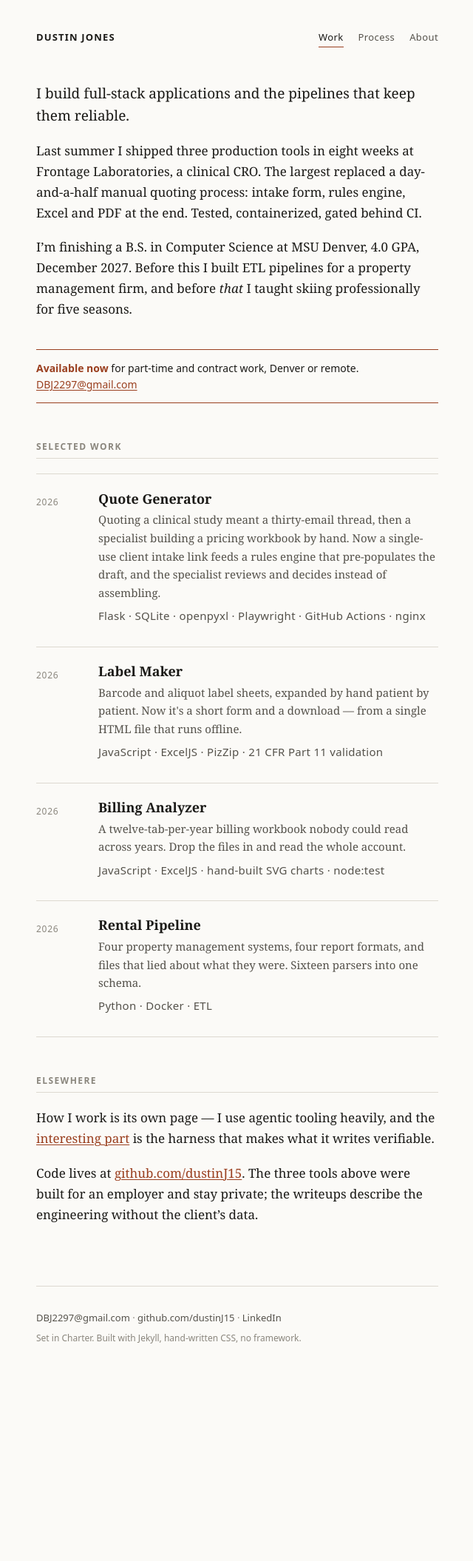
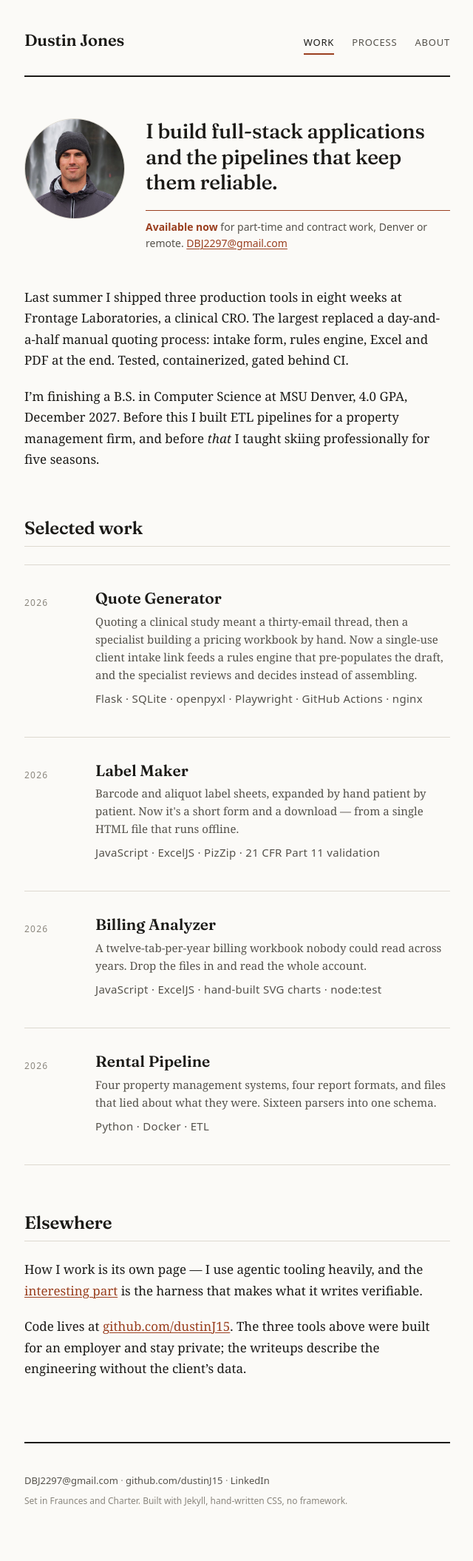
Before and after one commit to dustinJ15/dustinJ15.github.io, a Jekyll site: the page built from index.md, in a window 1280 px wide. Shown: the whole page at 74% size, without its empty margins (319-959 px from the left). Built offline with Jekyll 4.4.1, drawn with Linux system fonts in a browser that asks for light colours; before the commit the page ends 1881 px from its top, so only the background shows below that.

Commit message:
Design direction A: display face, real type scale, portrait
Chosen from three home-page directions built as working previews (editorial
sharpened / technical high-contrast / warm personal). A keeps the existing
bones and gives them conviction, on the argument that the site's
differentiator is the writing and the design should make that look
deliberate rather than compete with it.

- Fraunces for the wordmark, h1, h2, h3 and the intro line. Charter still
  carries all body text, so the reading experience is unchanged.
- A real scale: h1 1.9 -> 2.25rem, h2 promoted from a 0.75rem grey label to
  a 1.5rem heading, h3 1.06 -> 1.31rem.
- 2px rules under the masthead and above the footer; uppercase nav.
- Measure 34 -> 36rem, more air in the work list.
- Portrait above the fold, cropped from faceshoticeland.jpg, served at two
  widths with srcset. Same photo as LinkedIn and GitHub, deliberately: one
  face across all three makes him recognisable when people cross-reference.
- The availability line moves into the hero beside the portrait.

This adds the site's first external dependency, a Google Fonts stylesheet,
with preconnect. The colophon now says "Set in Fraunces and Charter".

```diff
--- a/_layouts/default.html
+++ b/_layouts/default.html
@@ -5,6 +5,9 @@
   <meta name="viewport" content="width=device-width, initial-scale=1">
   <title>{% if page.title and page.url != "/" %}{{ page.title }} · {{ site.title }}{% else %}{{ site.title }} — {{ site.tagline }}{% endif %}</title>
   <meta name="description" content="{{ page.description | default: page.summary | default: site.description | strip_newlines }}">
+  <link rel="preconnect" href="https://fonts.googleapis.com">
+  <link rel="preconnect" href="https://fonts.gstatic.com" crossorigin>
+  <link rel="stylesheet" href="https://fonts.googleapis.com/css2?family=Fraunces:opsz,wght@9..144,500;9..144,600&display=swap">
   <link rel="stylesheet" href="{{ '/assets/css/main.css' | relative_url }}">
   <link rel="canonical" href="{{ page.url | absolute_url }}">
 </head>
@@ -30,7 +33,7 @@
       <a href="https://github.com/{{ site.github_username }}">github.com/{{ site.github_username }}</a> ·
       <a href="{{ site.linkedin_url }}">LinkedIn</a>
     </p>
-    <p class="colophon">Set in Charter. Built with Jekyll, hand-written CSS, no framework.</p>
+    <p class="colophon">Set in Fraunces and Charter. Built with Jekyll, hand-written CSS, no framework.</p>
   </footer>
 </body>
 </html>
--- a/assets/css/main.css
+++ b/assets/css/main.css
@@ -4,7 +4,7 @@
    --------------------------------------------------------------------------- */
 
 :root {
-  --measure: 34rem;          /* ~68 characters — the readable line length */
+  --measure: 36rem;          /* ~70 characters — the readable line length */
   --gutter: 1.5rem;
 
   --ink:        #1b1a17;
@@ -16,6 +16,7 @@
   --accent-bg:  #f4ece6;
 
   --serif: Charter, "Bitstream Charter", "Sitka Text", Cambria, Georgia, serif;
+  --display: Fraunces, Charter, "Bitstream Charter", Georgia, serif;
   --sans:  system-ui, -apple-system, "Segoe UI", Roboto, "Helvetica Neue", Arial, sans-serif;
   --mono:  ui-monospace, SFMono-Regular, "SF Mono", Menlo, Consolas, monospace;
 }
@@ -41,7 +42,7 @@ body {
   padding: 0 var(--gutter);
   background: var(--paper);
   color: var(--ink);
-  font: 1.0625rem/1.65 var(--serif);
+  font: 1.0625rem/1.68 var(--serif);
   font-synthesis-weight: none;
   text-rendering: optimizeLegibility;
 }
@@ -59,34 +60,35 @@ body {
 .masthead {
   max-width: var(--measure);
   margin: 0 auto;
-  padding: 2.5rem 0 0;
+  padding: 2.25rem 0 1.75rem;
   display: flex;
   flex-wrap: wrap;
   gap: 0.5rem 1.5rem;
   align-items: baseline;
   justify-content: space-between;
+  border-bottom: 2px solid var(--ink);
 }
 .wordmark {
-  font-family: var(--sans);
-  font-size: 0.8125rem;
+  font-family: var(--display);
+  font-size: 1.375rem;
   font-weight: 600;
-  letter-spacing: 0.09em;
-  text-transform: uppercase;
+  letter-spacing: -0.01em;
   color: var(--ink);
   text-decoration: none;
 }
 .masthead nav {
   font-family: var(--sans);
   font-size: 0.8125rem;
-  letter-spacing: 0.03em;
+  letter-spacing: 0.06em;
+  text-transform: uppercase;
   display: flex;
-  gap: 1.25rem;
+  gap: 1.5rem;
 }
 .masthead nav a {
   color: var(--ink-soft);
   text-decoration: none;
-  padding-bottom: 2px;
-  border-bottom: 1px solid transparent;
+  padding-bottom: 3px;
+  border-bottom: 2px solid transparent;
 }
 .masthead nav a:hover { color: var(--accent); }
 .masthead nav a[aria-current="page"] {
@@ -98,33 +100,34 @@ body {
 main {
   max-width: var(--measure);
   margin: 0 auto;
-  padding: 3rem 0 4rem;
+  padding: 3.5rem 0 4rem;
 }
 
 h1, h2, h3 { line-height: 1.2; font-weight: 600; }
 
 h1 {
-  font-size: 1.9rem;
-  letter-spacing: -0.015em;
-  margin: 0 0 0.75rem;
+  font-family: var(--display);
+  font-size: 2.25rem;
+  letter-spacing: -0.02em;
+  margin: 0 0 0.85rem;
 }
 h2 {
-  font-family: var(--sans);
-  font-size: 0.75rem;
+  font-family: var(--display);
+  font-size: 1.5rem;
   font-weight: 600;
-  letter-spacing: 0.12em;
-  text-transform: uppercase;
-  color: var(--ink-faint);
-  margin: 3.25rem 0 1.25rem;
-  padding-bottom: 0.5rem;
+  letter-spacing: -0.01em;
+  color: var(--ink);
+  margin: 4rem 0 1.5rem;
+  padding-bottom: 0.6rem;
   border-bottom: 1px solid var(--rule);
 }
 h3 {
-  font-size: 1.0625rem;
-  margin: 2rem 0 0.4rem;
+  font-family: var(--display);
+  font-size: 1.3125rem;
+  margin: 2.25rem 0 0.4rem;
 }
 
-p { margin: 0 0 1.15rem; }
+p { margin: 0 0 1.25rem; }
 
 a { color: var(--accent); text-decoration-thickness: 1px; text-underline-offset: 2px; }
 a:hover { text-decoration-thickness: 2px; }
@@ -181,9 +184,38 @@ figcaption {
 
 hr { border: 0; border-top: 1px solid var(--rule); margin: 3rem 0; }
 
-/* --- index: intro + availability ---------------------------------------- */
-.intro { font-size: 1.1875rem; line-height: 1.55; }
+/* --- index: hero, intro, availability ----------------------------------- */
+.hero {
+  display: grid;
+  grid-template-columns: 8.5rem 1fr;
+  gap: 1.75rem;
+  align-items: start;
+  margin-bottom: 3rem;
+}
+.portrait {
+  width: 100%;
+  aspect-ratio: 1 / 1;
+  object-fit: cover;
+  object-position: 50% 22%;
+  border-radius: 50%;
+  border: 1px solid var(--rule);
+  display: block;
+}
+.intro {
+  font-family: var(--display);
+  font-size: 1.75rem;
+  line-height: 1.24;
+  font-weight: 500;
+  letter-spacing: -0.015em;
+  margin: 0 0 1.25rem;
+}
 .intro strong { font-weight: 600; }
+
+@media (max-width: 36rem) {
+  .hero { grid-template-columns: 1fr; gap: 1.25rem; }
+  .portrait { width: 7rem; }
+  .intro { font-size: 1.5rem; }
+}
 
 .availability {
   font-family: var(--sans);
@@ -195,29 +227,35 @@ hr { border: 0; border-top: 1px solid var(--rule); margin: 3rem 0; }
   margin: 2.5rem 0;
   color: var(--ink);
 }
+.hero .availability {
+  border-bottom: 0;
+  padding: 0.7rem 0 0;
+  margin: 0;
+  color: var(--ink-soft);
+}
 .availability strong { color: var(--accent); }
 
 /* --- index: work list (asymmetric, no cards) ----------------------------- */
 .work { margin: 0; }
 .work-item {
   display: grid;
-  grid-template-columns: 4rem 1fr;
-  gap: 0 1.25rem;
-  padding: 1.4rem 0;
+  grid-template-columns: 4.5rem 1fr;
+  gap: 0 1.5rem;
+  padding: 2rem 0;
   border-bottom: 1px solid var(--rule);
 }
 .work-item:first-of-type { border-top: 1px solid var(--rule); }
 .work-year {
   font-family: var(--sans);
   font-size: 0.75rem;
-  letter-spacing: 0.06em;
+  letter-spacing: 0.1em;
   color: var(--ink-faint);
-  padding-top: 0.35rem;
+  padding-top: 0.55rem;
 }
-.work-body h3 { margin: 0 0 0.3rem; font-size: 1.125rem; }
+.work-body h3 { margin: 0 0 0.4rem; font-size: 1.3125rem; }
 .work-body h3 a { color: var(--ink); text-decoration: none; }
 .work-body h3 a:hover { color: var(--accent); text-decoration: underline; }
-.work-body p { margin: 0 0 0.4rem; color: var(--ink-soft); font-size: 0.9375rem; }
+.work-body p { margin: 0 0 0.5rem; color: var(--ink-soft); font-size: 0.9375rem; line-height: 1.6; }
 .work-stack {
   font-family: var(--sans);
   font-size: 0.75rem;
@@ -225,7 +263,7 @@ hr { border: 0; border-top: 1px solid var(--rule); margin: 3rem 0; }
   letter-spacing: 0.02em;
 }
 
-@media (max-width: 34rem) {
+@media (max-width: 36rem) {
   .work-item { grid-template-columns: 1fr; gap: 0.15rem; }
   .work-year { padding-top: 0; }
 }
@@ -239,7 +277,7 @@ hr { border: 0; border-top: 1px solid var(--rule); margin: 3rem 0; }
 .backlink a { color: var(--ink-faint); text-decoration: none; }
 .backlink a:hover { color: var(--accent); }
 
-.project-head h1 { margin-bottom: 0.85rem; }
+.project-head h1 { margin-bottom: 0.85rem; font-size: 2.25rem; }
 .lede {
   font-size: 1.1875rem;
   line-height: 1.5;
@@ -314,8 +352,8 @@ th {
 footer {
   max-width: var(--measure);
   margin: 0 auto;
-  padding: 2rem 0 3.5rem;
-  border-top: 1px solid var(--rule);
+  padding: 2.5rem 0 4rem;
+  border-top: 2px solid var(--ink);
   font-family: var(--sans);
   font-size: 0.8125rem;
   color: var(--ink-faint);
--- a/index.md
+++ b/index.md
@@ -3,9 +3,20 @@ layout: default
 title: Work
 ---
 
-<p class="intro">
-I build full-stack applications and the pipelines that keep them reliable.
-</p>
+<div class="hero">
+  <img class="portrait"
+       src="{{ '/assets/img/dustin-jones.jpg' | relative_url }}"
+       srcset="{{ '/assets/img/dustin-jones-500.jpg' | relative_url }} 500w, {{ '/assets/img/dustin-jones.jpg' | relative_url }} 1000w"
+       sizes="(max-width: 36rem) 7rem, 8.5rem"
+       alt="Dustin Jones" width="1000" height="1190">
+  <div class="hero-text">
+    <p class="intro">I build full-stack applications and the pipelines that keep them reliable.</p>
+    <p class="availability">
+      <strong>Available now</strong> for part-time and contract work, Denver or remote.
+      <a href="mailto:DBJ2297@gmail.com">DBJ2297@gmail.com</a>
+    </p>
+  </div>
+</div>
 
 Last summer I shipped three production tools in eight weeks at Frontage Laboratories, a clinical
 CRO. The largest replaced a day-and-a-half manual quoting process: intake form, rules engine,
@@ -14,11 +25,6 @@ Excel and PDF at the end. Tested, containerized, gated behind CI.
 I'm finishing a B.S. in Computer Science at MSU Denver, 4.0 GPA, December 2027. Before this I
 built ETL pipelines for a property management firm, and before *that* I taught skiing
 professionally for five seasons.
-
-<p class="availability">
-<strong>Available now</strong> for part-time and contract work, Denver or remote.
-<a href="mailto:DBJ2297@gmail.com">DBJ2297@gmail.com</a>
-</p>
 
 ## Selected work
 
```
Also changed, not shown: assets/img/dustin-jones-500.jpg (added), assets/img/dustin-jones.jpg (added).
